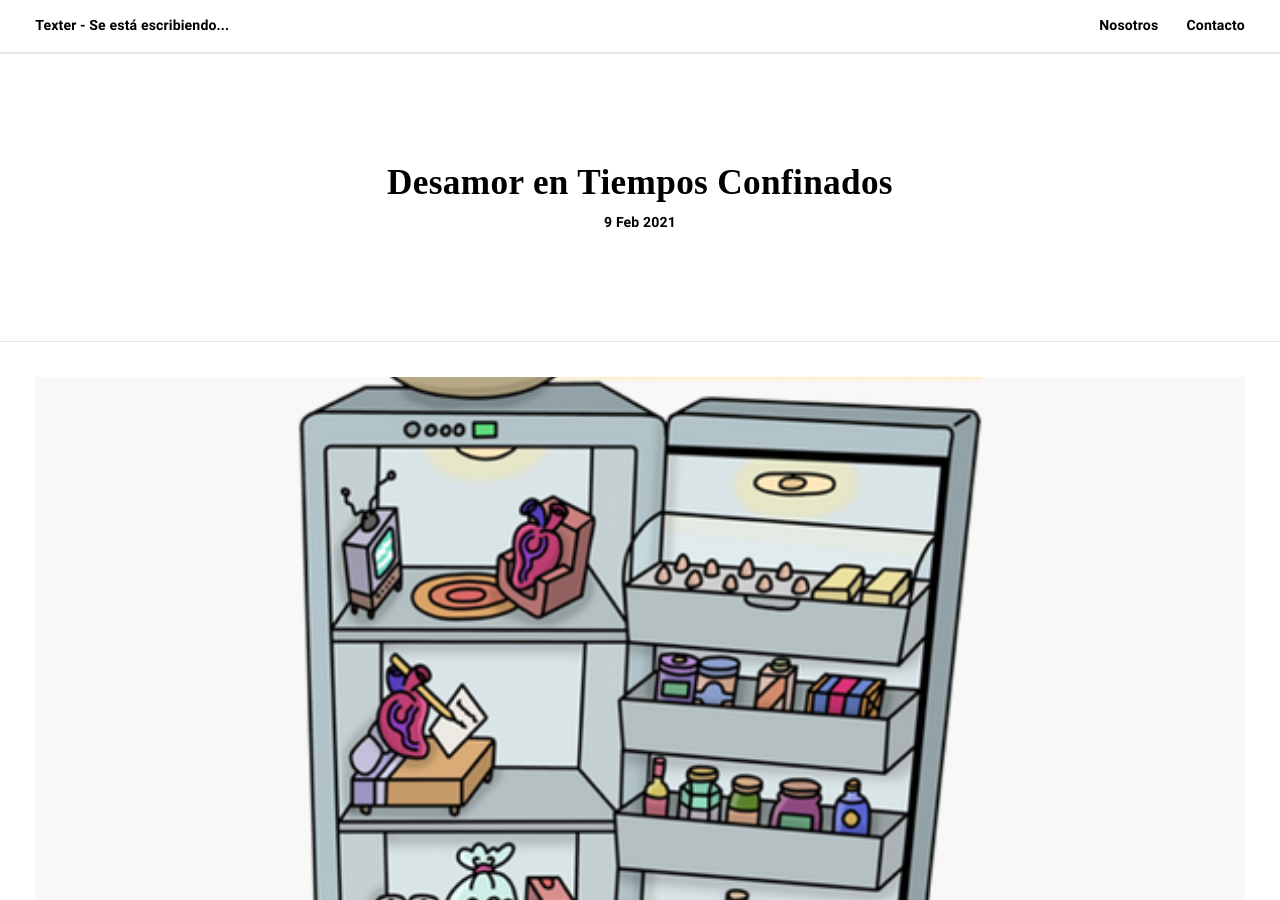
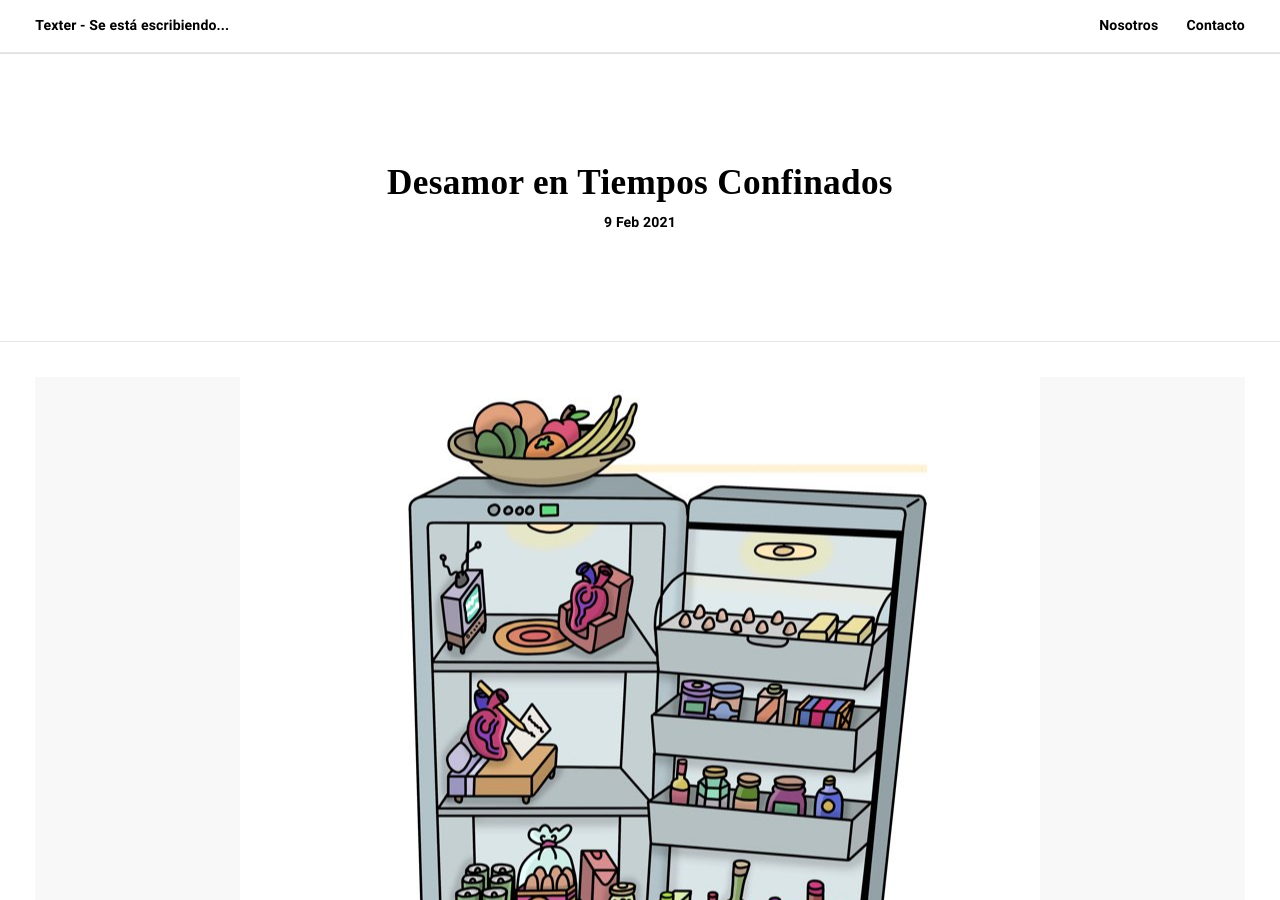
Before and after one commit to Robok3000/Texter2, a Jekyll site: the page built from _posts/2021-02-09-desamor-en-tiempos-confinados.md, in a window 1280 px wide and 900 px high. Built offline with Jekyll 4.4.1, drawn with Linux system fonts in a browser that asks for light colours; some web fonts are replaced.

Commit message:
fix cover post

```diff
--- a/_posts/2021-02-09-desamor-en-tiempos-confinados.md
+++ b/_posts/2021-02-09-desamor-en-tiempos-confinados.md
@@ -5,7 +5,7 @@
 summary: Que dure y no madure. Era el consejo de amor -y para todo- que escuchaba desde chica. Certero, pero errado a la vez. Porque el amor debe madurar, pero no tanto, sino se pudre. Es una delgada línea.
 categories: Crónica de evento
 author: Karla
-image: /assets/images/desamor.png
+image: /assets/images/desamor.jpg
 ---
 
 Que dure y no madure.
```
Also changed, not shown: _posts/2021-01-21-querubines-y-navajas.md (+1 -1 lines), assets/css/app.min.css.
